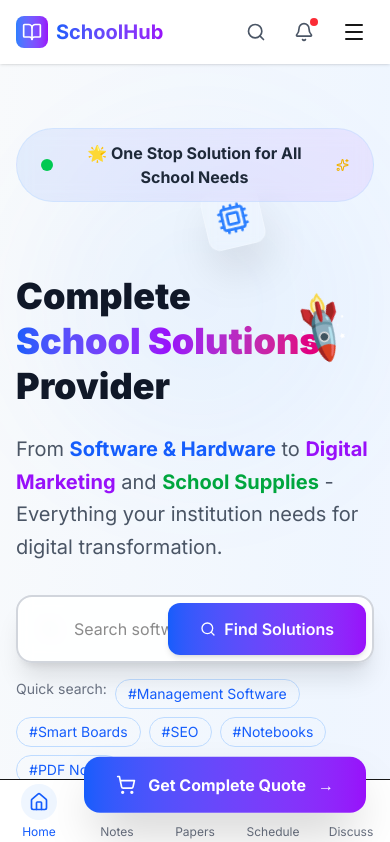
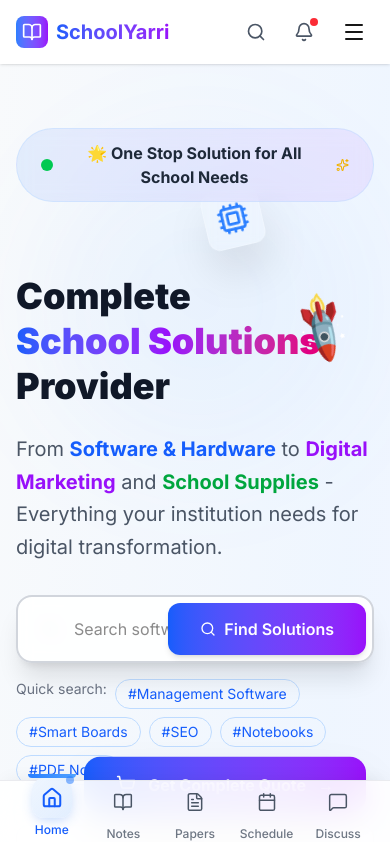
Before and after one commit to dharmsha/school, a Next.js app: page / in a window 390 px wide. Shown: the top 842 px of the page. Built offline with nearby package versions, Linux system fonts and the light colour scheme.

Commit message:
first commit

```diff
--- a/src/components/MobileNav.tsx
+++ b/src/components/MobileNav.tsx
@@ -3,9 +3,15 @@
 import { Home, BookOpen, FileText, Calendar, MessageSquare } from 'lucide-react';
 import Link from 'next/link';
 import { usePathname } from 'next/navigation';
+import { useEffect, useState } from 'react';
 
 const MobileNav = () => {
   const pathname = usePathname();
+  const [activeTab, setActiveTab] = useState('/');
+
+  useEffect(() => {
+    setActiveTab(pathname);
+  }, [pathname]);
 
   const navItems = [
     { name: 'Home', icon: Home, href: '/' },
@@ -16,25 +22,58 @@
   ];
 
   return (
-    <div className="md:hidden fixed bottom-0 left-0 right-0 bg-white border-t z-40">
-      <div className="flex justify-around items-center h-16">
+    <div className="md:hidden fixed bottom-0 left-0 right-0 z-50">
+      {/* Background blur effect */}
+      <div className="absolute inset-0 backdrop-blur-lg bg-white/90 border-t border-gray-200/80 shadow-[0_-4px_20px_-8px_rgba(0,0,0,0.1)]"></div>
+
+      {/* Floating effect container */}
+      <div className="relative px-4">
+        <div className="flex justify-around items-center h-16 max-w-md mx-auto">
           {navItems.map((item) => {
-          const isActive = pathname === item.href;
+            const isActive = activeTab === item.href;
+
             return (
               <Link
                 key={item.name}
                 href={item.href}
-              className={`flex flex-col items-center justify-center flex-1 ${
-                isActive ? 'text-blue-600' : 'text-gray-500'
+                className={`relative flex flex-col items-center justify-center flex-1 transition-all duration-300 ${
+                  isActive ? 'text-blue-600 -translate-y-1' : 'text-gray-600 hover:text-blue-500'
                 }`}
               >
-              <div className={`p-2 rounded-full ${isActive ? 'bg-blue-50' : ''}`}>
-                <item.icon className="h-5 w-5" />
+                {/* Active indicator */}
+                {isActive && (
+                  <div className="absolute -top-1 w-12 h-1 bg-gradient-to-r from-blue-500 to-blue-400 rounded-b-full"></div>
+                )}
+
+                {/* Icon container with gradient effect */}
+                <div className={`relative p-2.5 rounded-xl transition-all duration-300 ${
+                  isActive
+                    ? 'bg-gradient-to-br from-blue-50 to-blue-100/80 shadow-[0_4px_12px_-2px_rgba(59,130,246,0.3)]'
+                    : 'bg-transparent hover:bg-gray-100/50'
+                }`}>
+                  <item.icon
+                    className={`h-5 w-5 transition-transform duration-300 ${isActive ? 'scale-110' : ''}`}
+                    strokeWidth={isActive ? 2.2 : 1.8}
+                  />
+
+                  {/* Pulsing dot for active state */}
+                  {isActive && (
+                    <div className="absolute -top-0.5 -right-0.5">
+                      <div className="h-2 w-2 bg-blue-500 rounded-full animate-pulse"></div>
                     </div>
-              <span className="text-xs mt-1">{item.name}</span>
+                  )}
+                </div>
+
+                {/* Label with better typography */}
+                <span className={`text-xs font-medium mt-1 transition-all duration-300 ${
+                  isActive ? 'opacity-100' : 'opacity-80'
+                }`}>
+                  {item.name}
+                </span>
               </Link>
             );
           })}
+        </div>
       </div>
     </div>
   );
--- a/src/components/Navigation.tsx
+++ b/src/components/Navigation.tsx
@@ -32,7 +32,7 @@
                 <BookOpen className="h-5 w-5 text-white" />
               </div>
               <span className="text-xl font-bold bg-gradient-to-r from-blue-600 to-purple-600 bg-clip-text text-transparent">
-                SchoolHub
+                SchoolYarri
               </span>
             </Link>
 
```
Lines whose indentation alone changed are shown as unchanged.
